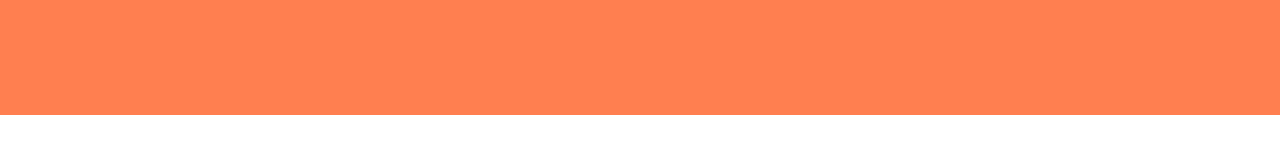
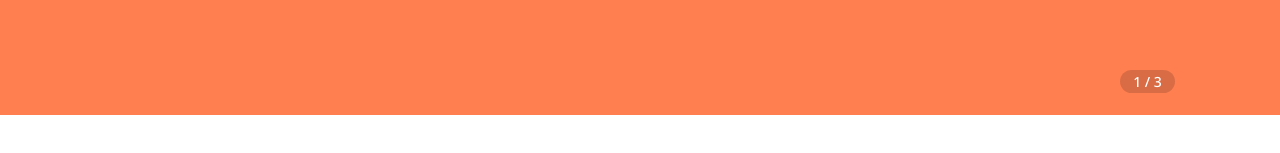
Before and after one commit to eunji0/React_kurly, a React (Create React App) app in the folder clonekurly/: page / in a window 1280 px wide. Shown: the part 411-564 px from the top of the page. Built offline with nearby package versions, Linux system fonts and the light colour scheme; the HTML template or start-up script is replaced by a standard one.

Commit message:
kur 1/10

```diff
--- a/clonekurly/src/Page/Content.jsx
+++ b/clonekurly/src/Page/Content.jsx
@@ -58,7 +58,7 @@ flex: none;
 const PreSliderBtn = styled.div`
 display: flex;
 justify-content: flex-end;
-bottom: 200px;
+bottom: 230px;
 position: relative;
 width: 52px;
 height: 52px;
@@ -69,10 +69,28 @@ margin-left: 100px;
 const NextSliderBtn = styled.div`
 cursor: pointer;
 position: relative;
-bottom: 250px;
+bottom: 275px;
 width: 52px;
 height: 52px;
 left: 1300px;
+`
+const Countdiv = styled.div`
+    position: relative;
+    color: rgb(255, 255, 255);
+    background: rgba(0, 0, 0, 0.15);
+    display: flex;
+    -webkit-box-align: center;
+    align-items: center;
+    -webkit-box-pack: center;
+    justify-content: center;
+    width: 55px;
+    height: 23px;
+    left: 1120px;
+    bottom: 45px;
+    line-height: 23px;
+    font-size: 14px;
+    font-weight: 400;
+    border-radius: 12px;
 `
 
     return (
@@ -90,13 +108,14 @@ left: 1300px;
                             ))}
                         </Flexbox>
                     </Window>
+                    <Countdiv>{current+1} / 3</Countdiv>
                     {
                         isboxHovering ? <div>
                             <PreSliderBtn className="btn" onClick={() => { moveSlide(-1); }}><Nextbtn/></PreSliderBtn>
                     <NextSliderBtn className="btn" onClick={() => { moveSlide(1); }}><Nextbtn/></NextSliderBtn>
                         </div>:<div></div>
                     }
-                    <div></div>
+
                 </div>
 
             </div>
```
